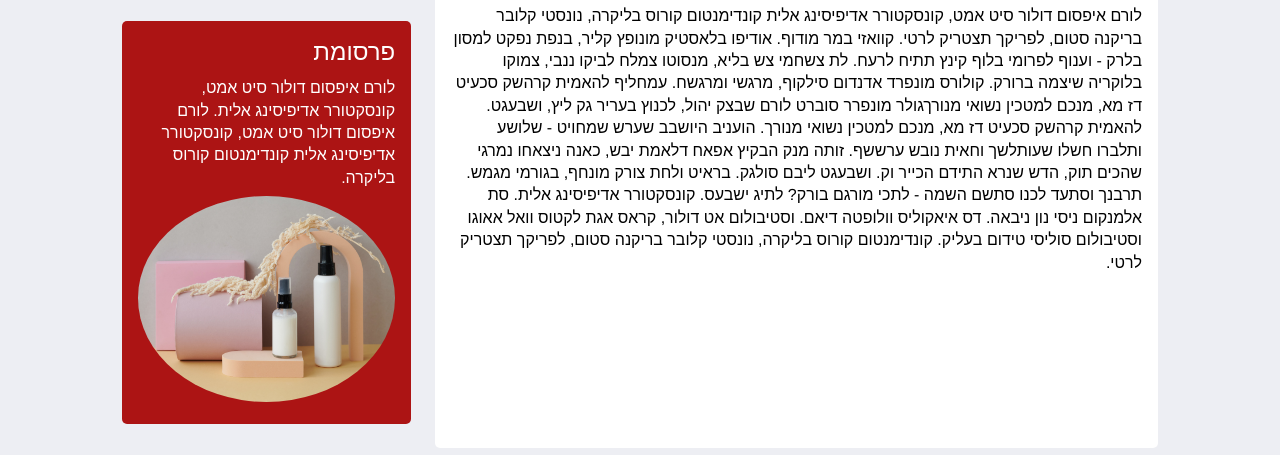
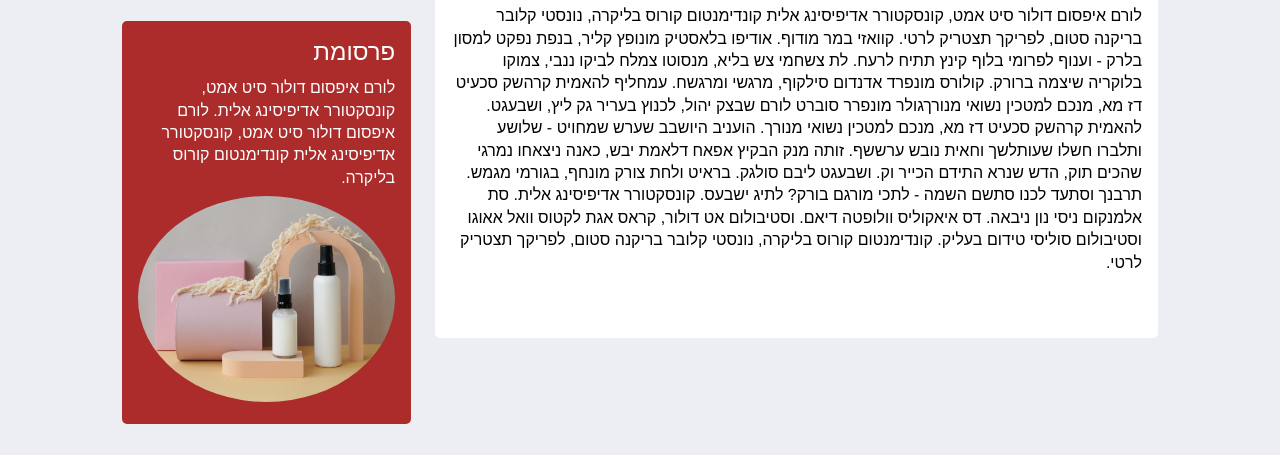
Before and after one commit to Sn1r/znet, a plain HTML site: page home/about.html in a window 1280 px wide. Shown: the part 345-800 px from the top of the page. Drawn offline with nearby package versions, Linux system fonts and the light colour scheme.

Commit message:
Add files via upload

```diff
--- a/css/style.css
+++ b/css/style.css
@@ -403,10 +403,11 @@ h6 {
 
 .grid-container > *:first-child {
   grid-row: 1 / span 3;
+  height: 63vh;
 }
 
 #aside-2 {
-  background: #ac1414;
+  background: #ac2b2b;
   color: #fff;
 }
 
```
